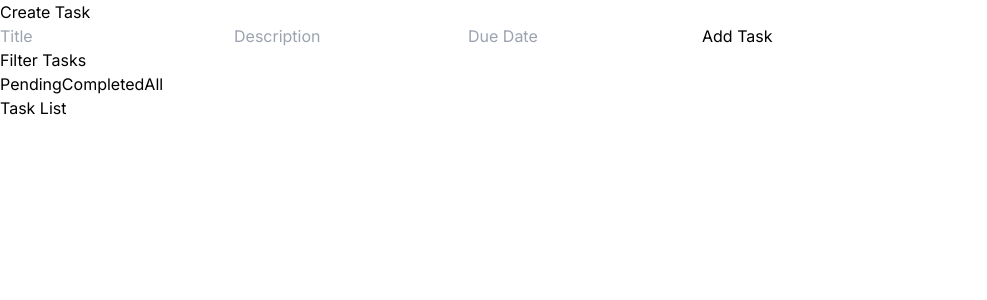
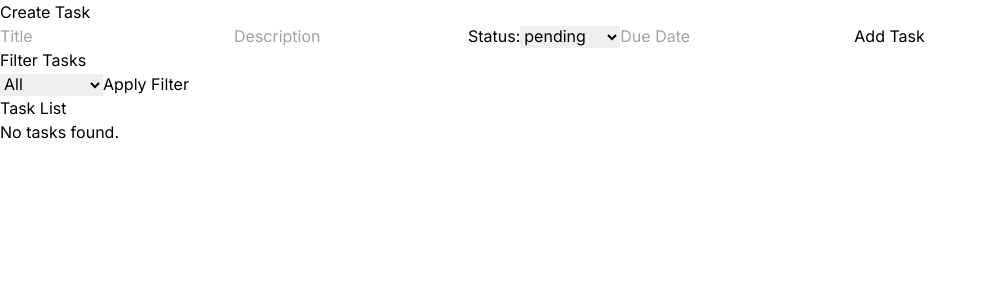
Before and after one commit to CypherPrime/learnly-test, a Next.js app: page / in a window 1280 px wide. Shown: the top 300 px of the page, without its empty margins (0-987 px from the left). Built offline with nearby package versions, Linux system fonts and the light colour scheme.

Commit message:
filtering added, now pending styling

```diff
--- a/app/components/FilterTasks.tsx
+++ b/app/components/FilterTasks.tsx
@@ -1,20 +1,25 @@
-import React from "react";
+import React, { useState } from "react";
 import { useDispatch } from "react-redux";
 import { filterTasks } from "../redux/actions";
 
 const FilterTasks: React.FC = () => {
+  const [status, setStatus] = useState("");
+
   const dispatch = useDispatch();
 
-  const handleFilter = (status: string) => {
+  const handleFilter = () => {
     dispatch(filterTasks(status));
   };
 
   return (
     <div>
       <h2>Filter Tasks</h2>
-      <button onClick={() => handleFilter("pending")}>Pending</button>
-      <button onClick={() => handleFilter("completed")}>Completed</button>
-      <button onClick={() => handleFilter("all")}>All</button>
+      <select value={status} onChange={(e) => setStatus(e.target.value)}>
+        <option value="">All</option>
+        <option value="pending">Pending</option>
+        <option value="completed">Completed</option>
+      </select>
+      <button onClick={handleFilter}>Apply Filter</button>
     </div>
   );
 };
--- a/app/components/NewTask.tsx
+++ b/app/components/NewTask.tsx
@@ -7,6 +7,7 @@ const NewTask: React.FC = () => {
   const [title, setTitle] = useState("");
   const [description, setDescription] = useState("");
   const [dueDate, setDueDate] = useState("");
+  const [status, setStatus] = useState("pending");
 
   const dispatch = useDispatch();
 
@@ -16,7 +17,7 @@ const NewTask: React.FC = () => {
       title,
       description,
       dueDate,
-      status: "pending", // Set the initial status to 'pending'
+      status,
     };
     dispatch(addTask(task));
     // Clear form fields after submitting
@@ -40,6 +41,13 @@ const NewTask: React.FC = () => {
         value={description}
         onChange={(e) => setDescription(e.target.value)}
       />
+      <span>
+        Status:
+        <select value={status} onChange={(e: any) => setStatus(e.target.value)}>
+          <option value={"pending"}>pending</option>
+          <option value={"completed"}>completed</option>
+        </select>
+      </span>
       <input
         type="text"
         placeholder="Due Date"
--- a/app/components/TasksList.tsx
+++ b/app/components/TasksList.tsx
@@ -1,19 +1,29 @@
 import React from "react";
 import { useSelector } from "react-redux";
-import { RootState } from "../redux/store";
+import { RootState } from "../redux/types";
 import SingleTask from "./SingleTask";
 
-const TasksList: React.FC = () => {
-  const tasks = useSelector((state: RootState) => state.tasks);
+const TaskList: React.FC = () => {
+  const tasks = useSelector((state: RootState) => {
+    // Get the filtered tasks based on the status from the Redux store
+    const { filteredTasks, tasks } = state;
+    return filteredTasks.length > 0 ? filteredTasks : tasks;
+  });
 
   return (
     <div>
       <h2>Task List</h2>
-      {tasks.map((task) => (
-        <SingleTask key={task.id} task={task} />
-      ))}
+      {tasks.length === 0 ? (
+        <p>No tasks found.</p>
+      ) : (
+        <ul>
+          {tasks.map((task) => (
+            <SingleTask key={task.id} task={task} />
+          ))}
+        </ul>
+      )}
     </div>
   );
 };
 
-export default TasksList;
+export default TaskList;
```
